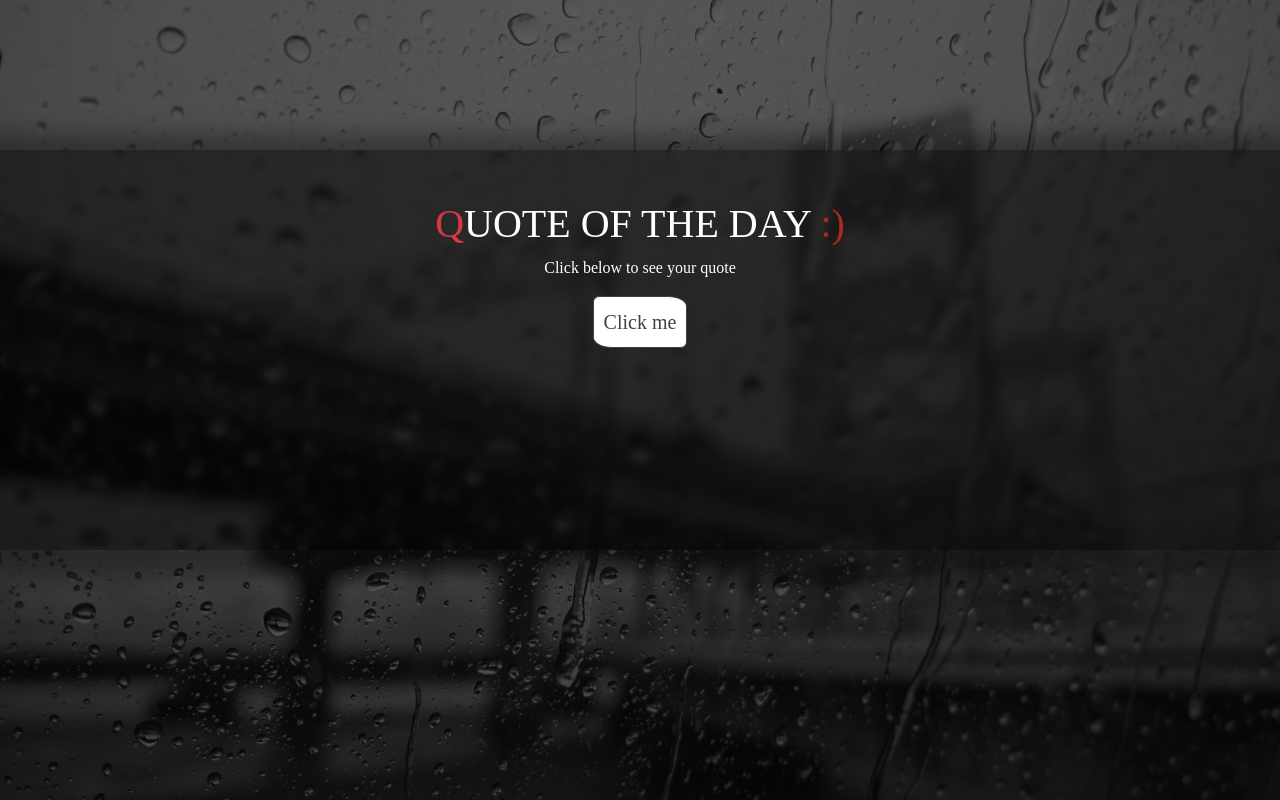
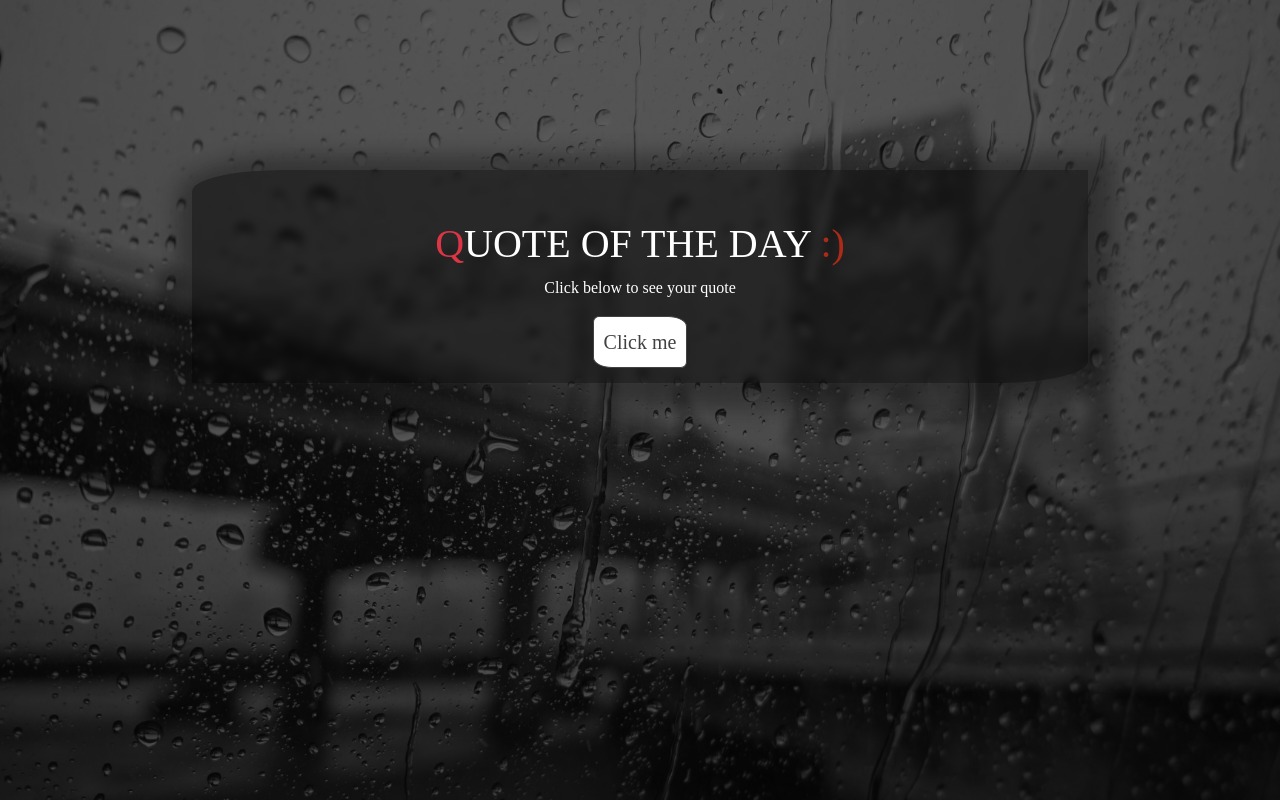
Before and after one commit to Rawan-Aboulfotouh/random-quote, a plain HTML site: page index.html in a window 1280 px wide. Drawn offline with Linux system fonts and the light colour scheme.

Commit message:
second commit

```diff
--- a/css/index-style.css
+++ b/css/index-style.css
@@ -5,17 +5,19 @@
 }
 
 .text{
-    width: 100%;
-    height: 50vh;
+    width: 70%;
     background-image: linear-gradient(rgba(0,0,0,0.5) 0% 100%) ;
     margin: auto;
     padding-top: 50px;
     position: absolute;
-    top: 150px;
+    top: 170px;
+    left: 15%;
     color: white;
     font-family: 'Times New Roman', Times, serif;
     box-shadow: 5px 5px 20px 20px rgba(16, 16, 16, 0.4);
     backdrop-filter: blur(4px);
+    border-top-left-radius: 10%;
+    border-bottom-right-radius: 10%;
 
 }
 
@@ -42,6 +44,7 @@ h1::after{
     border-color: rgb(67, 64, 64);
     border-top-right-radius: 20%;
     border-bottom-left-radius: 20%;
+    margin-bottom: 15px;
 }
 .click:hover{
     background-color:rgb(67, 64, 64) !important;
```
